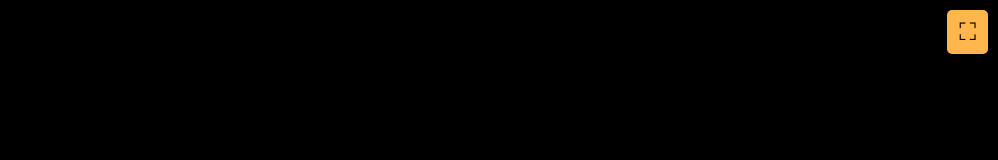
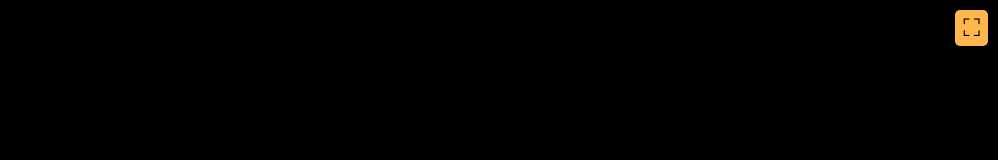
Before and after one commit to gituser6hij/retro-watch-project, a Next.js app: page / in a window 1280 px wide. Shown: the top 160 px of the page, without its empty margins (282-1280 px from the left). Built offline with nearby package versions, Linux system fonts and the light colour scheme.

Commit message:
haveAGD4

```diff
--- a/app/styles.css
+++ b/app/styles.css
@@ -118,7 +118,7 @@
     position: absolute;
     top: 10px;
     right: 10px;
-    padding: 8px 12px;
+    padding: 4px 8px;
     font-size: 1.5rem;
     background-color: #ffb74d;
     color: black;
```
